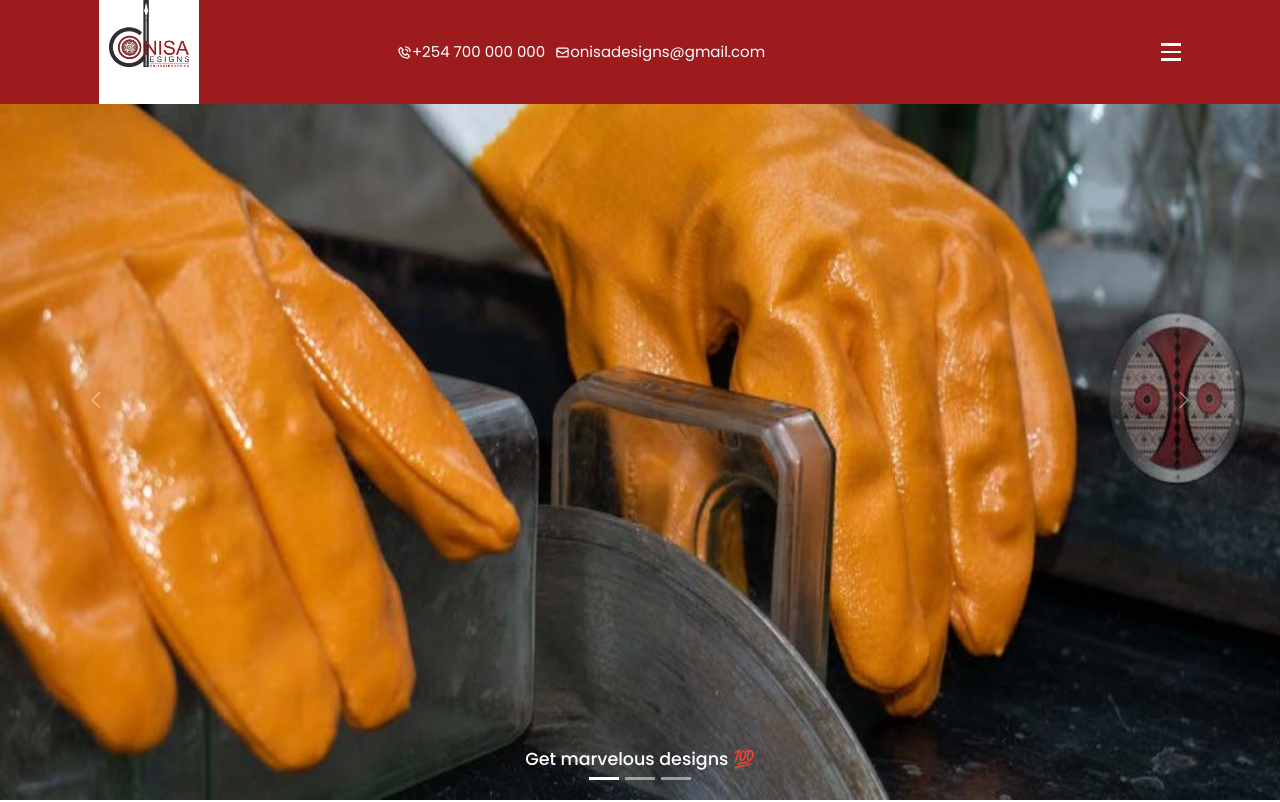
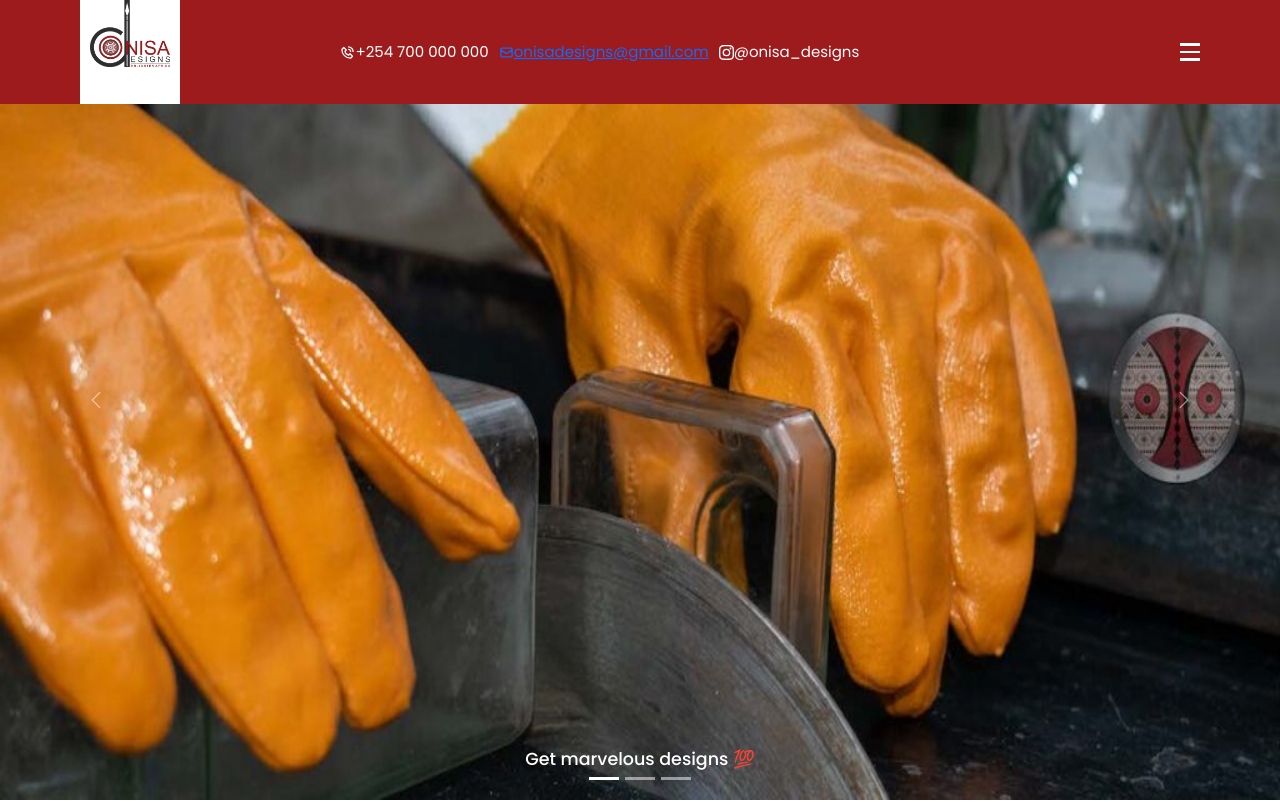
Before and after one commit to Lifeline-Solutions/onisadesigns, a React (Create React App) app: page / in a window 1280 px wide. Shown: the top 802 px of the page. Built offline with nearby package versions, Linux system fonts and the light colour scheme.

Commit message:
Fixed navbar

```diff
--- a/src/components/header/Navbar.css
+++ b/src/components/header/Navbar.css
@@ -81,6 +81,16 @@ li {
   text-decoration: none;
 }
 
+.instagram a {
+  color: #fff;
+  text-decoration: none;
+}
+
+.instagram a:hover {
+  color: #fff;
+  text-decoration: none;
+}
+
 .phone:hover {
   color: #fff;
   text-decoration: none;
@@ -148,18 +158,21 @@ li {
 
 @media screen and (max-width: 768px) {
   .nav {
-    height: 16vh;
+    height: 8.5vh;
   }
 
   .number-icon,
   .email-icons {
     display: flex;
     align-items: center;
-    gap: 0 !important;
-    flex-direction: column;
   }
 
   .nav-menu {
     width: 47%;
   }
+  .number,
+  .email,
+  .instagram {
+    display: none;
+  }
 }
--- a/src/components/header/Navbar.js
+++ b/src/components/header/Navbar.js
@@ -1,6 +1,7 @@
 import React, { useState } from 'react';
 import { HiOutlineMail } from 'react-icons/hi';
 import { BiPhoneCall } from 'react-icons/bi';
+import { BsInstagram } from 'react-icons/bs';
 
 import logo from '../../assets/images/onis.png';
 import spear from '../../assets/images/spear.png';
@@ -28,6 +29,7 @@ const Navbar = () => {
     const spear = e.target.parentElement.children[1];
     if (spear.classList.contains('hidden')) {
       spear.classList.remove('hidden');
+      spear.style.animation = 'spear 1s ease-in-out';
 
       setTimeout(() => {
         spear.classList.add('hidden');
@@ -50,8 +52,23 @@ const Navbar = () => {
           </div>
 
           <div className="column-icon">
-            <HiOutlineMail />
-            <span className="email">onisadesigns@gmail.com</span>
+            <a href="mailto:onisadesigns@gmail.com" className="email">
+              <HiOutlineMail />
+              <span className="email">onisadesigns@gmail.com</span>
+            </a>
+          </div>
+
+          <div className="column-icon">
+            <BsInstagram />
+            <span className="instagram">
+              <a
+                href="https://www.instagram.com/onisa_designs/"
+                target="_blank"
+                rel="noreferrer"
+              >
+                @onisa_designs
+              </a>
+            </span>
           </div>
         </div>
       </div>
```
